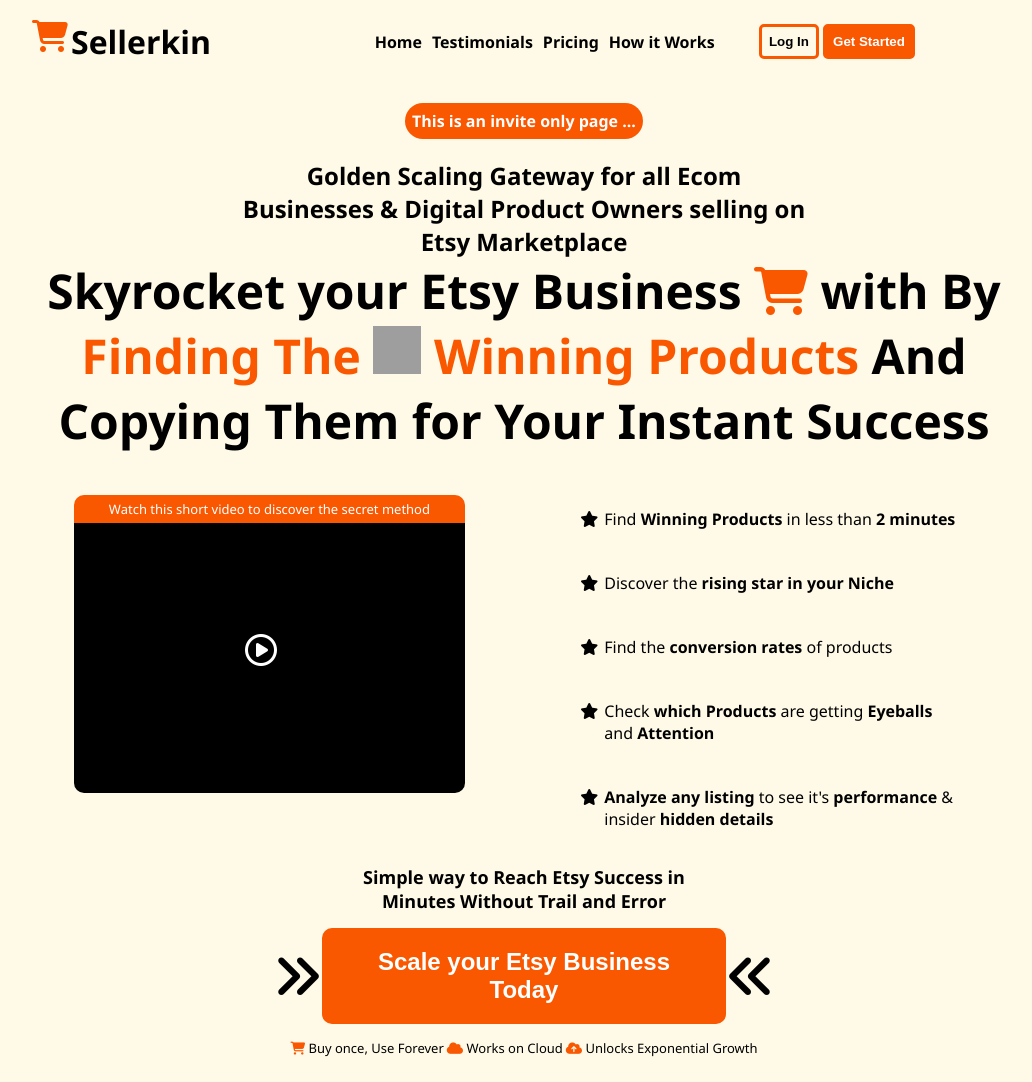
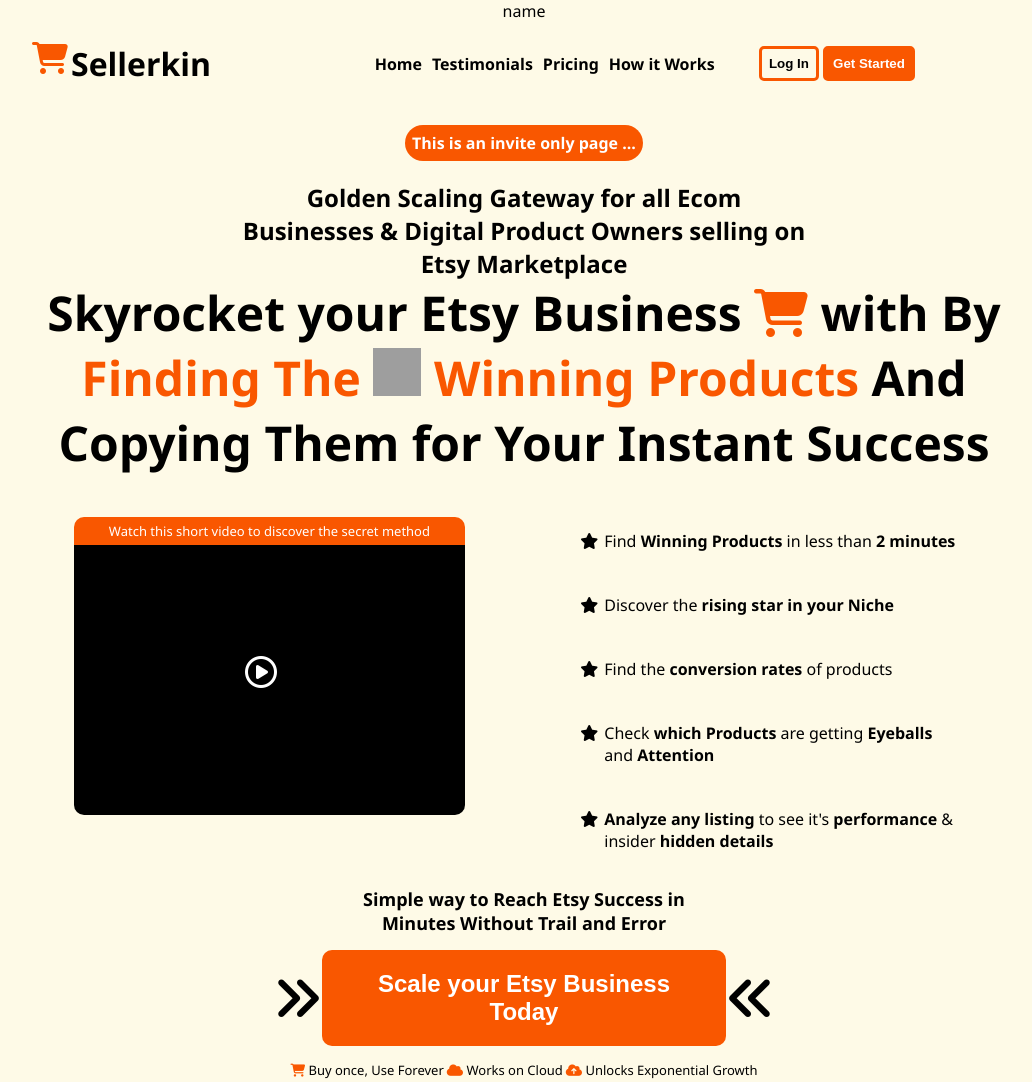
Before and after one commit to Ayush-Vish/evloy, a plain HTML site: page index.html in a window 1280 px wide. Shown: the top 1082 px of the page, without its empty margins (116-1148 px from the left). Drawn offline with Linux system fonts and the light colour scheme; grey boxes are pictures that could not be loaded.

Commit message:
commit through codespace

```diff
--- a/index.html
+++ b/index.html
@@ -9,6 +9,11 @@
 </head>
 <body>
     <body>
+
+
+        <div>
+            name
+        </div>
         <!-- NAvbar  -->
         <nav>
             <div class="logo name" >
```
